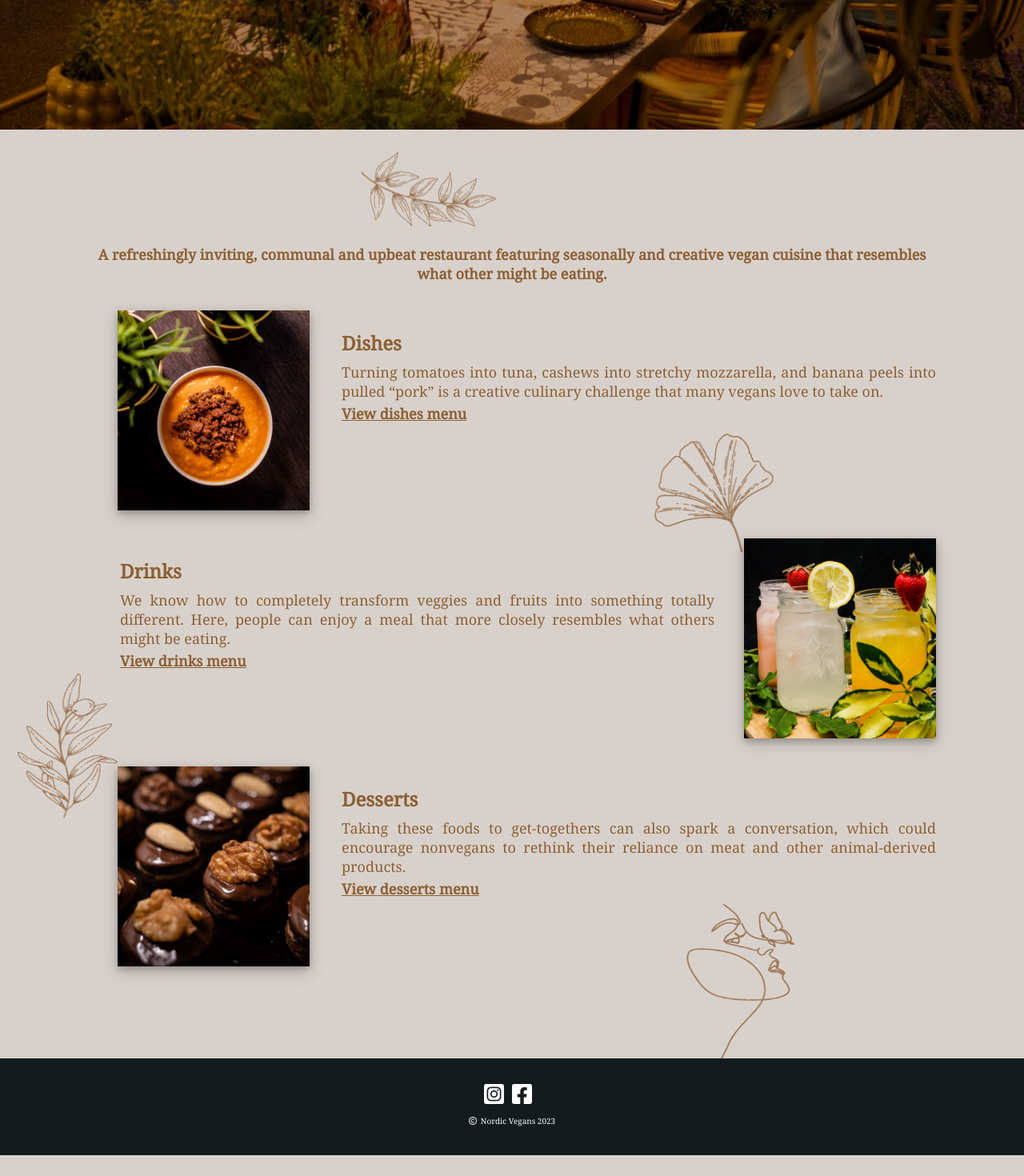
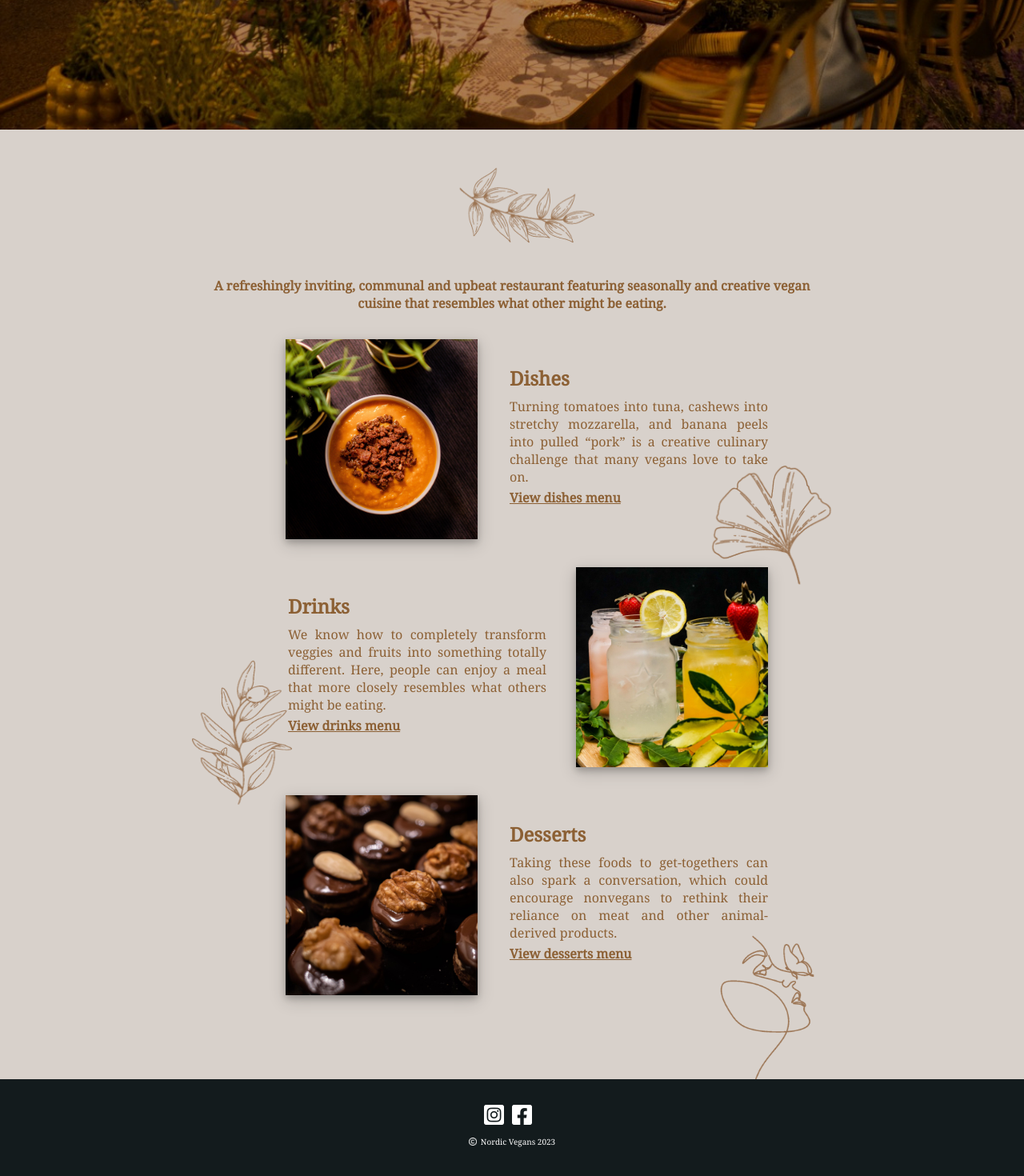
Before and after one commit to KatheRojasO/vegan-restaurant, a React (Create React App) app: page / in a window 1280 px wide. Shown: the part 638-2108 px from the top of the page at 80% size. Before the commit the page ends 2082 px from the top, so only its background shows below. Built offline with nearby package versions, Linux system fonts and the light colour scheme; a web font is replaced by a local one.

Commit message:
set up laptop breakpoints

```diff
--- a/src/css/base/layout.css
+++ b/src/css/base/layout.css
@@ -14,9 +14,44 @@ body {
   padding: var(--space-small);
 }
 
-.container,
+.container {
+  padding: var(--space-big);
+}
+
 .container-footer {
-  padding: var(--space-big);
+  padding: 50px var(--space-big) 50px var(--space-big);
+}
+
+.bg-1,
+.bg-2,
+.bg-3,
+.bg-4 {
+  position: absolute;
+  z-index: -1;
+}
+
+.bg-1 {
+  width: 101px;
+  height: 50px;
+  transform: translate(80%, -50%);
+}
+
+.bg-2 {
+  width: 87px;
+  height: 88px;
+  transform: translate(230%, 340%);
+}
+
+.bg-3 {
+  width: 63px;
+  height: 121px;
+  transform: translate(-42%, 455%);
+}
+
+.bg-4 {
+  width: 78px;
+  height: 163px;
+  transform: translate(269%, 505%);
 }
 
 /* Mobile M */
@@ -24,4 +59,145 @@ body {
   .container-footer {
     padding: 32px;
   }
+
+  .bg-1 {
+    width: 115px;
+    height: 65px;
+    transform: translate(70%, -60%);
+  }
+
+  .bg-2 {
+    width: 97px;
+    height: 98px;
+    transform: translate(230%, 280%);
+  }
+
+  .bg-3 {
+    width: 70px;
+    height: 128px;
+    transform: translate(-50%, 420%);
+  }
+
+  .bg-4 {
+    transform: translate(300%, 490%);
+  }
 }
+
+/* Mobile L */
+@media screen and (min-width: 425px) {
+  .bg-1 {
+    width: 125px;
+    height: 75px;
+    transform: translate(70%, -75%);
+  }
+
+  .bg-2 {
+    width: 110px;
+    height: 109px;
+    transform: translate(220%, 310%);
+  }
+
+  .bg-3 {
+    width: 90px;
+    height: 148px;
+    transform: translate(-65%, 450%);
+  }
+
+  .bg-4 {
+    width: 98px;
+    height: 183px;
+    transform: translate(250%, 590%);
+  }
+}
+
+/* Tablet */
+@media screen and (min-width: 768px) {
+  .bg-1 {
+    width: 150px;
+    height: 80px;
+    transform: translate(150%, -90%);
+  }
+
+  .bg-2 {
+    width: 150px;
+    height: 149px;
+    transform: translate(330%, 210%);
+  }
+
+  .bg-3 {
+    width: 110px;
+    height: 168px;
+    transform: translate(-70%, 340%);
+  }
+
+  .bg-4 {
+    width: 108px;
+    height: 193px;
+    transform: translate(490%, 450%);
+  }
+}
+
+/* Laptop small*/
+@media screen and (min-width: 1024px){
+  .container {
+    padding: 150px var(--space-big) 100px var(--space-big);
+  }
+
+  .bg-1 {
+    width: 170px;
+    height: 100px;
+    transform: translate(170%, -105%);
+  }
+
+  .bg-2 {
+    width: 170px;
+    height: 169px;
+    transform: translate(320%, 150%);
+  }
+
+  .bg-3 {
+    width: 130px;
+    height: 188px;
+    transform: translate(-60%, 270%);
+  }
+
+  .bg-4 {
+    width: 120px;
+    height: 223px;
+    transform: translate(490%, 380%);
+  }
+}
+
+/* Laptop medium*/
+@media screen and (min-width: 1280px) {
+  .bg-1 {
+    transform: translate(190%, -105%);
+  }
+
+  .bg-2 {
+    transform: translate(370%, 150%);
+  }
+
+  .bg-3 {
+    transform: translate(-10%, 270%);
+  }
+
+  .bg-4 {
+    transform: translate(540%, 380%);
+  }
+}
+
+/* Laptop Big*/
+@media screen and (min-width: 1920px){
+  .container {
+    padding: 150px var(--space-big) 100px var(--space-big);
+  }
+
+  .bg-2 {
+    transform: translate(390%, 150%);
+  }
+
+  .bg-4 {
+    transform: translate(600%, 380%);
+  }
+}
--- a/src/css/base/typography.css
+++ b/src/css/base/typography.css
@@ -59,7 +59,7 @@ input {
   a,
   button,
   input {
-    font-size: 18px;
+    font-size: 16px;
   }
 }
 
@@ -69,8 +69,7 @@ input {
     font-size: 60px;
   }
 
-  h2
-  {
-    margin-top: 20px;
+  h2 {
+    padding-top: 15px;
   }
 }
--- a/src/css/base/variables.css
+++ b/src/css/base/variables.css
@@ -43,3 +43,31 @@
     --space-big: 110px;
   }
 }
+
+/* Laptop small */
+@media screen and (min-width: 1024px) {
+  :root {
+    --space-big: 150px;
+  }
+}
+
+/* Laptop medium */
+@media screen and (min-width: 1280px) {
+  :root {
+    --space-big: 250px;
+  }
+}
+
+/* Laptop large */
+@media screen and (min-width: 1440px) {
+  :root {
+    --space-big: 350px;
+  }
+}
+
+/* Laptop extra large */
+@media screen and (min-width: 1920px) {
+  :root {
+    --space-big: 550px;
+  }
+}
--- a/src/css/components/CategoryInfo.css
+++ b/src/css/components/CategoryInfo.css
@@ -20,8 +20,8 @@
 }
 
 .category-option .description > h2,
-.category-option .description .description > p {
-  padding: 0 35px 0 35px;
+.category-option .description > p {
+  padding: 5px 35px 0 35px;
   text-align: left;
 }
 
@@ -80,6 +80,16 @@
   .category-hero > h1 {
     transform: translate(-50%, 220%);
   }
+}
 
+/* Laptop small */
+@media screen and (min-width: 1024px) {
+  .category-option {
+    padding: 0 40px 0 40px;
+  }
+}
+
+/* Laptop medium */
+@media screen and (min-width: 1280px) {
 
 }
--- a/src/css/pages/MainPage.css
+++ b/src/css/pages/MainPage.css
@@ -21,65 +21,12 @@
   text-align: center;
 }
 
-.bg-1,
-.bg-2,
-.bg-3,
-.bg-4 {
-  position: absolute;
-  z-index: -1;
-}
-
-.bg-1 {
-  width: 101px;
-  height: 50px;
-  transform: translate(80%, -50%);
-}
-
-.bg-2 {
-  width: 87px;
-  height: 88px;
-  transform: translate(230%, 340%);
-}
-
-.bg-3 {
-  width: 63px;
-  height: 121px;
-  transform: translate(-42%, 455%);
-}
-
-.bg-4 {
-  width: 78px;
-  height: 163px;
-  transform: translate(269%, 505%);
-}
 
 /* Mobile M */
 @media screen and (min-width: 375px) {
   .option-img {
     width: 190px;
     height: 164.24px;
-  }
-
-  .bg-1 {
-    width: 115px;
-    height: 65px;
-    transform: translate(70%, -60%);
-  }
-
-  .bg-2 {
-    width: 97px;
-    height: 98px;
-    transform: translate(230%, 280%);
-  }
-
-  .bg-3 {
-    width: 70px;
-    height: 128px;
-    transform: translate(-50%, 420%);
-  }
-
-  .bg-4 {
-    transform: translate(300%, 490%);
   }
 }
 
@@ -88,30 +35,6 @@
   .option-img {
     width: 200px;
     height: 195px;
-  }
-
-  .bg-1 {
-    width: 125px;
-    height: 75px;
-    transform: translate(70%, -75%);
-  }
-
-  .bg-2 {
-    width: 110px;
-    height: 109px;
-    transform: translate(210%, 350%);
-  }
-
-  .bg-3 {
-    width: 90px;
-    height: 148px;
-    transform: translate(-65%, 480%);
-  }
-
-  .bg-4 {
-    width: 98px;
-    height: 183px;
-    transform: translate(250%, 570%);
   }
 }
 
@@ -124,66 +47,32 @@
 
   .menu-option-left{
     display: flex;
+    align-items: center;
   }
 
   .menu-option-right {
     display: flex;
     flex-direction: row-reverse;
+    align-items: center;
   }
 
   .option-description {
-    margin-top: 30px;
     margin-left: 40px;
-  }
-
-  .bg-1 {
-    width: 150px;
-    height: 80px;
-    transform: translate(160%, -75%);
-  }
-
-  .bg-2 {
-    width: 150px;
-    height: 149px;
-    transform: translate(360%, 210%);
-  }
-
-  .bg-3 {
-    width: 110px;
-    height: 168px;
-    transform: translate(-60%, 340%);
-  }
-
-  .bg-4 {
-    width: 108px;
-    height: 193px;
-    transform: translate(540%, 450%);
   }
 }
 
 /* Laptop small*/
-@media screen and (min-width: 1024px) {
-  .bg-1 {
-    width: 170px;
-    height: 100px;
-    transform: translate(200%, -85%);
-  }
-
-  .bg-2 {
-    width: 170px;
-    height: 169px;
-    transform: translate(410%, 150%);
-  }
-
-  .bg-3 {
-    width: 130px;
-    height: 188px;
-    transform: translate(-70%, 300%);
-  }
-
-  .bg-4 {
-    width: 138px;
-    height: 223px;
-    transform: translate(540%, 380%);
+@media screen and (min-width: 1024px){
+  .menu-option-left,
+  .menu-option-right {
+    padding: 0 40px 0 40px;
   }
 }
+
+/* Laptop medium */
+@media screen and (min-width: 1280px){
+  .menu-option-left,
+  .menu-option-right {
+    padding: 0 70px 0 70px;
+  }
+}
```
